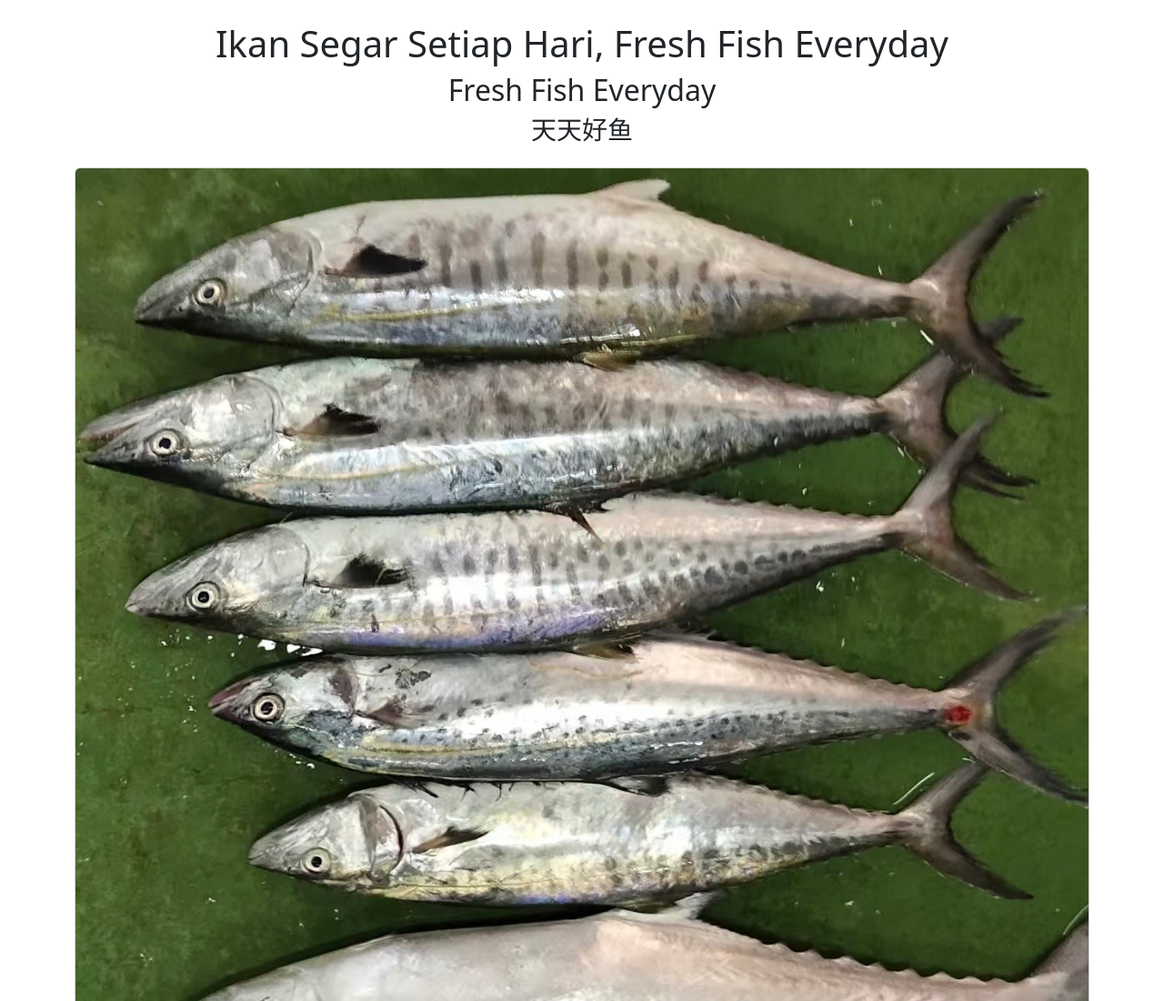
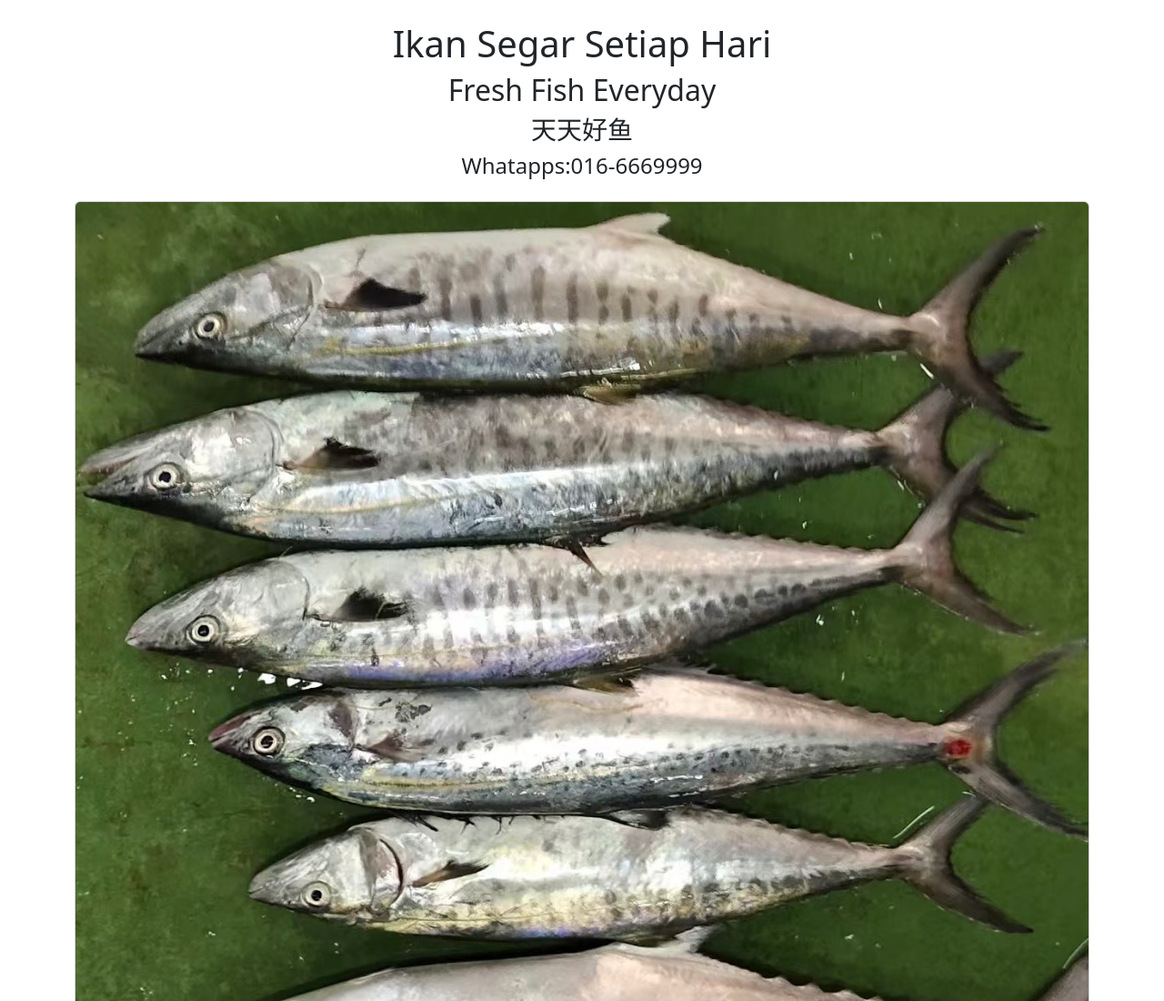
Before and after one commit to tiantianhaoyu/tiantianhaoyu, a plain HTML site: page index.html in a window 1280 px wide. Shown: the top 1100 px of the page at 91% size. Drawn offline with nearby package versions, Linux system fonts and the light colour scheme.

Commit message:
Update index.html

```diff
--- a/index.html
+++ b/index.html
@@ -10,9 +10,10 @@
     <div class="container mt-4">
         <!-- Company Name -->
         <div class="text-center mb-4">
-            <h1>Ikan Segar Setiap Hari, Fresh Fish Everyday</h1>
+            <h1>Ikan Segar Setiap Hari</h1>
             <h2>Fresh Fish Everyday</h2>
             <h3>天天好鱼</h3>
+            <h4>Whatapps:016-6669999</h4>
         </div>
     </div>
     <div class="container mt-4">
```
